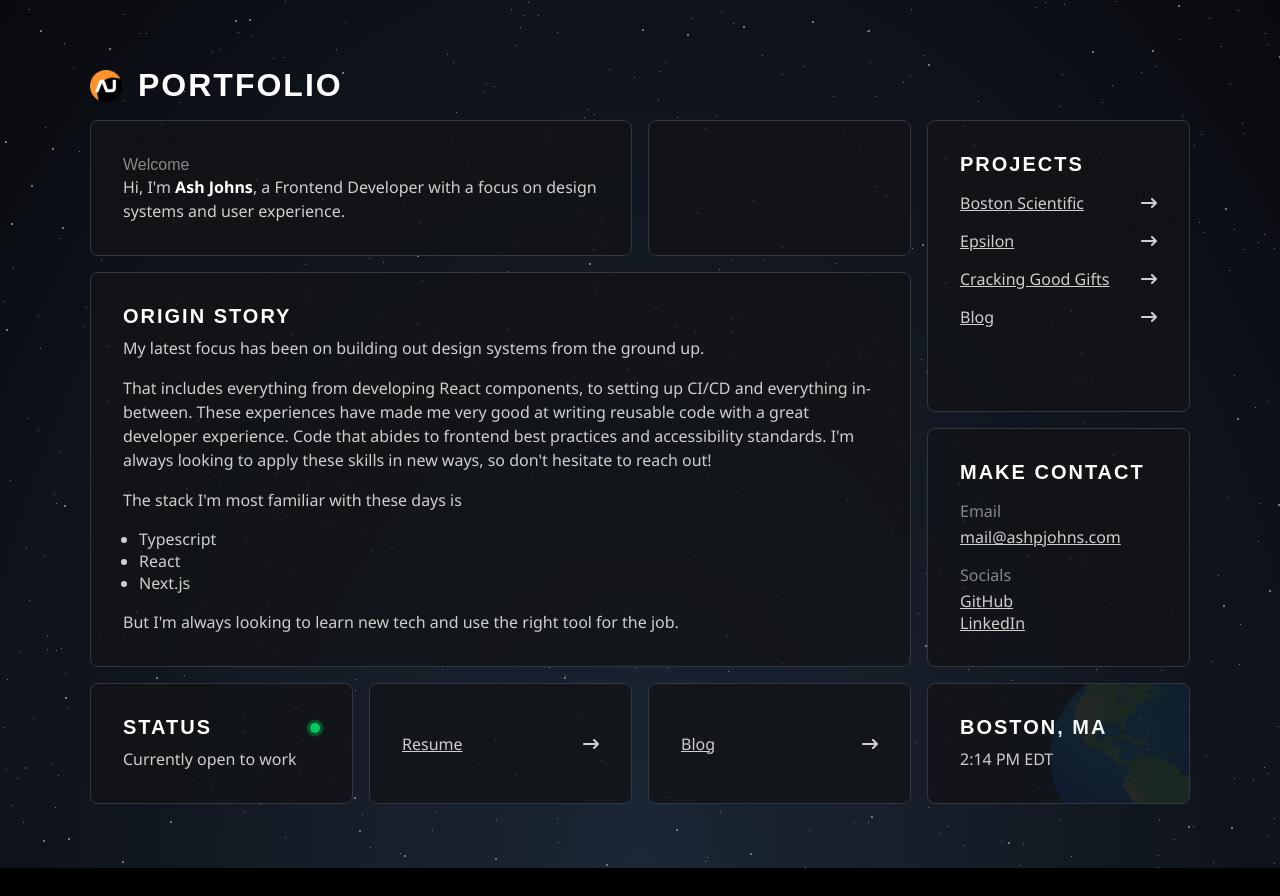
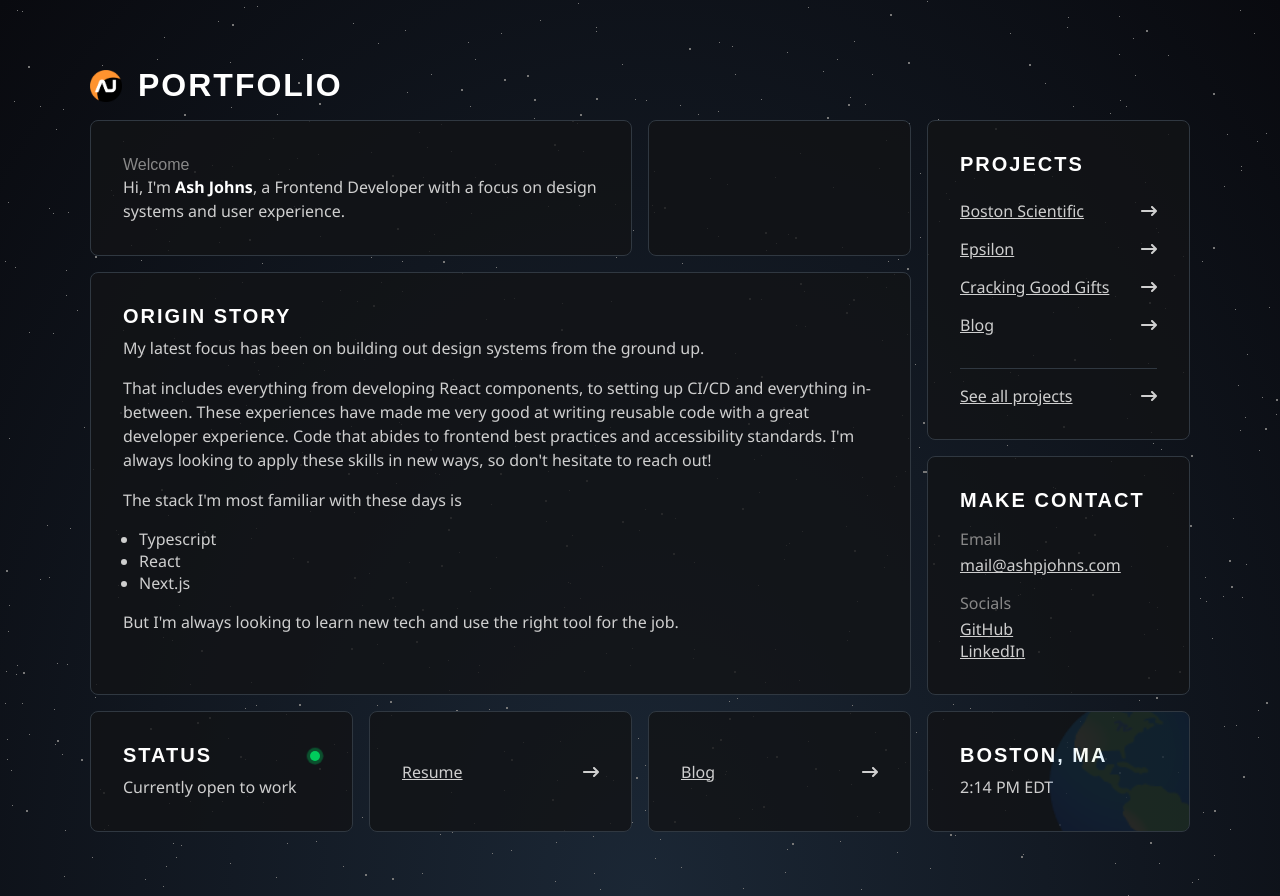
Before and after one commit to APJohns/portfolio-next, a Next.js app: page / in a window 1280 px wide. Before the commit the page ends 868 px from the top, so only its background shows below. Built offline with nearby package versions, Linux system fonts and the light colour scheme; a web font is replaced by a local one.

Commit message:
add see all projects link

```diff
--- a/app/globals.scss
+++ b/app/globals.scss
@@ -6,6 +6,7 @@
   --action-hover: rgb(0, 119, 255);
   --accent: rgb(0, 204, 92);
   --border-radius-primary: 8px;
+  --border-color-primary: hsl(212, 15%, 22%);
 }
 
 @media (prefers-color-scheme: dark) {
@@ -113,7 +114,7 @@ a {
 
 .cell {
   // border: 1px solid #4a4a4a;
-  border: 1px solid hsl(212, 15%, 22%);
+  border: 1px solid var(--border-color-primary);
   border-radius: var(--border-radius-primary);
   padding: 1.5rem;
   color: var(--text-color-primary);
--- a/app/page.scss
+++ b/app/page.scss
@@ -45,12 +45,22 @@ h1 {
 }
 
 .projects {
+  display: grid;
+  grid-template-columns: 1fr;
+
   ul {
     display: grid;
     grid-template-columns: 1fr;
     gap: 1rem;
     margin-top: 1rem;
     list-style: none;
+  }
+
+  .see-all {
+    grid-column: 1 / -1;
+    margin-top: 1rem;
+    border-top: 1px solid var(--border-color-primary);
+    padding-top: 1rem;
   }
 }
 
@@ -133,9 +143,6 @@ h1 {
 @media (min-width: 768px) {
   .intro {
     grid-column: span 1;
-    /* grid-template-columns: 2fr 1fr;
-    grid-template-rows: 1fr auto;
-    gap: 0 2rem; */
   }
 
   .memoji {
--- a/app/page.tsx
+++ b/app/page.tsx
@@ -30,30 +30,37 @@ export default function Home() {
           <h2>Projects</h2>
           <ul>
             <li>
-              <Link href="">
+              <Link href="projects/boston-scientific">
                 <span className="icon-right">
                   Boston Scientific <ArrowRight />
                 </span>
               </Link>
             </li>
             <li>
-              <Link href="">
+              <Link href="projects/epsilon">
                 <span className="icon-right">
                   Epsilon <ArrowRight />
                 </span>
               </Link>
             </li>
             <li>
-              <Link href="">
+              <Link href="projects/cracking-good-gifts">
                 <span className="icon-right">
                   Cracking Good Gifts <ArrowRight />
                 </span>
               </Link>
             </li>
             <li>
-              <Link href="">
+              <Link href="projects/blog">
                 <span className="icon-right">
                   Blog <ArrowRight />
+                </span>
+              </Link>
+            </li>
+            <li className="see-all">
+              <Link href="projects">
+                <span className="icon-right">
+                  See all projects <ArrowRight />
                 </span>
               </Link>
             </li>
```
